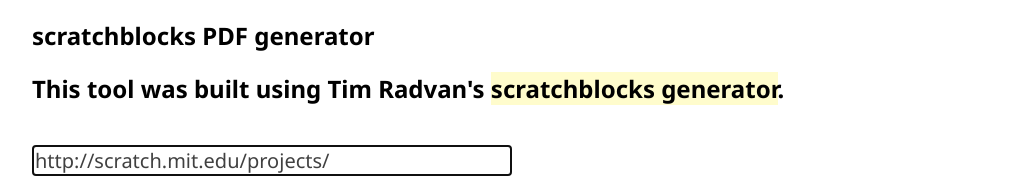
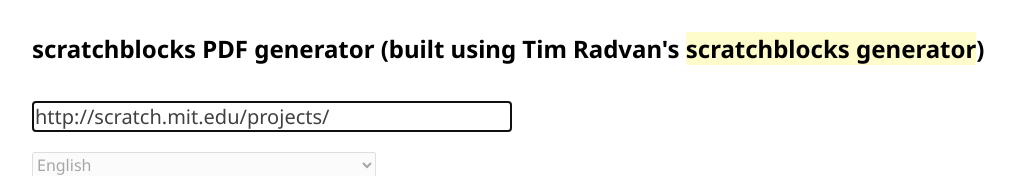
Before and after one commit to justincannady/scratchpdfer, a website: page generator/index.html in a window 1280 px wide. Shown: the top 189 px of the page, without its empty margins (0-1015 px from the left). Drawn offline with nearby package versions, Linux system fonts and the light colour scheme.

Commit message:
I think better

```diff
--- a/generator/index.html
+++ b/generator/index.html
@@ -19,18 +19,15 @@
 
 <div id="header">
   <h1>
-    scratchblocks PDF generator
+    scratchblocks PDF generator (built using Tim Radvan's <a href="http://scratchblocks.github.io/generator/">scratchblocks generator</a>)
   </h1>
-  <h2>
-    This tool was built using Tim Radvan's <a href="http://scratchblocks.github.io/generator/">scratchblocks generator</a>.
-  </h2>
 
   <div id="url-form">
     <input id="project-url" type="url" size="50"
       value="http://scratch.mit.edu/projects/">
     <br>
 
-    <select id="choose-lang">
+    <select id="choose-lang" disabled>
       <option value="en">English
       <option value="de"> Deutsch (German)
       <option value="es"> Español (Spanish)
```
Also changed, not shown: index.html (+1 -1 lines).
